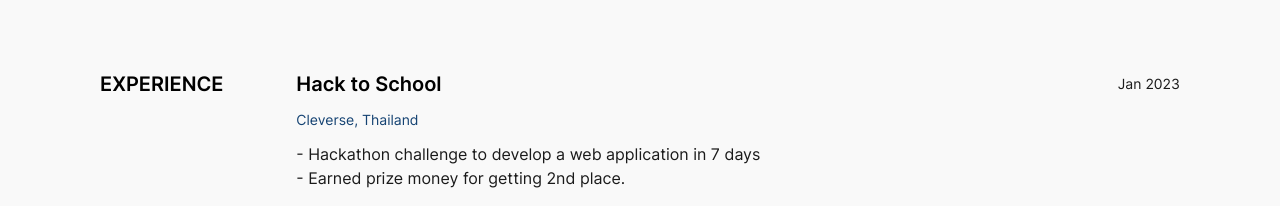
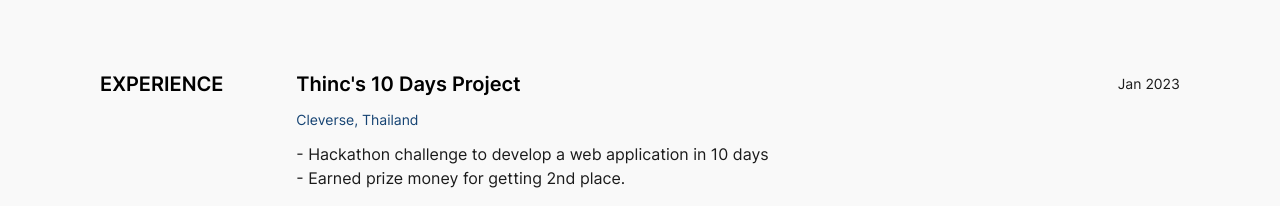
Before and after one commit to JusJira/next-portfolio, a Next.js app: page / in a window 1280 px wide. Shown: the part 594-800 px from the top of the page. Built offline with nearby package versions, Linux system fonts and the light colour scheme.

Commit message:
docs: edit false information

```diff
--- a/data/info.ts
+++ b/data/info.ts
@@ -12,11 +12,11 @@ export const info = {
 
     experience: [
       {
-        name: "Hack to School",
+        name: "Thinc's 10 Days Project",
         location: "Cleverse, Thailand",
         date: "Jan 2023",
         description: [
-          "- Hackathon challenge to develop a web application in 7 days",
+          "- Hackathon challenge to develop a web application in 10 days",
           "- Earned prize money for getting 2nd place.",
         ],
       },
```
